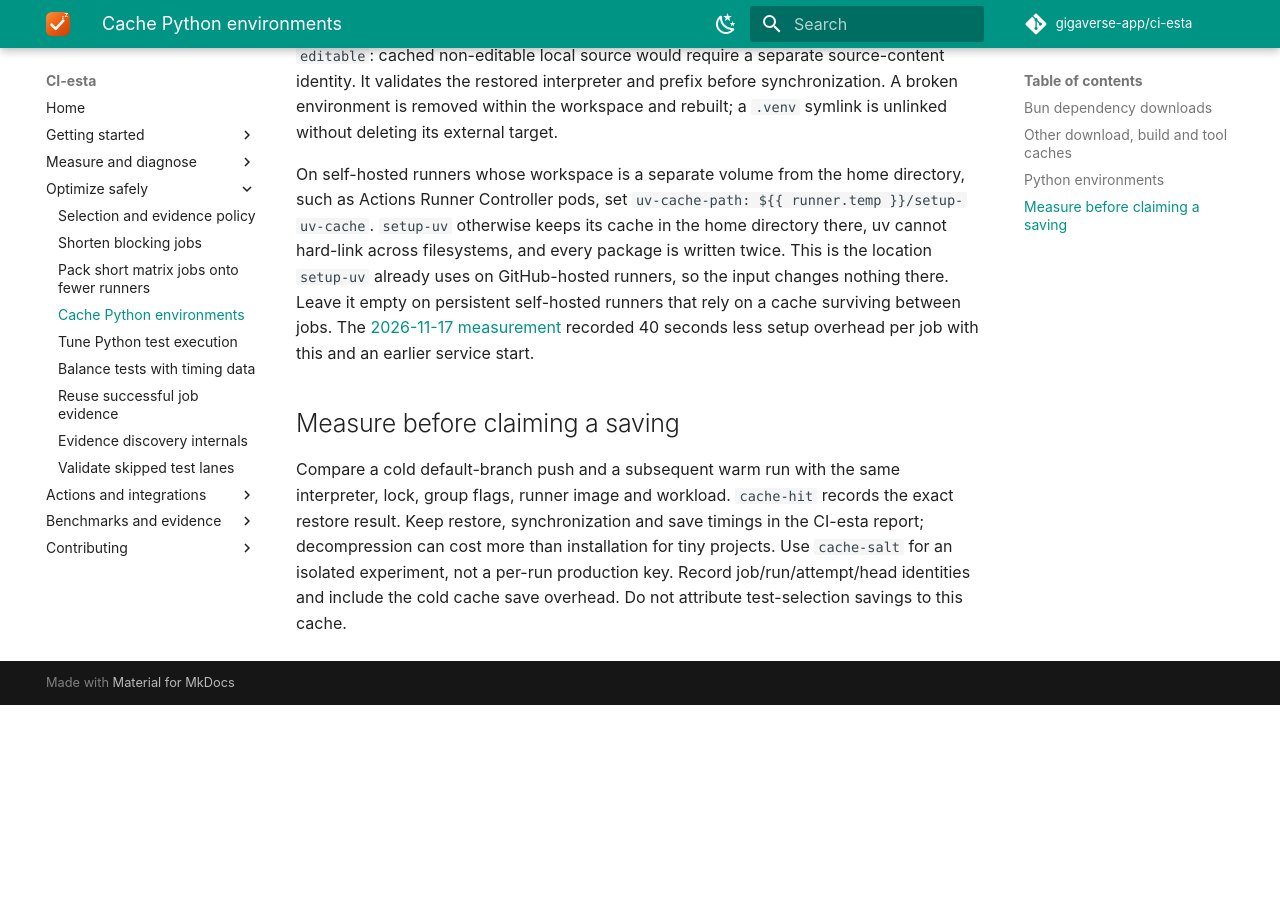
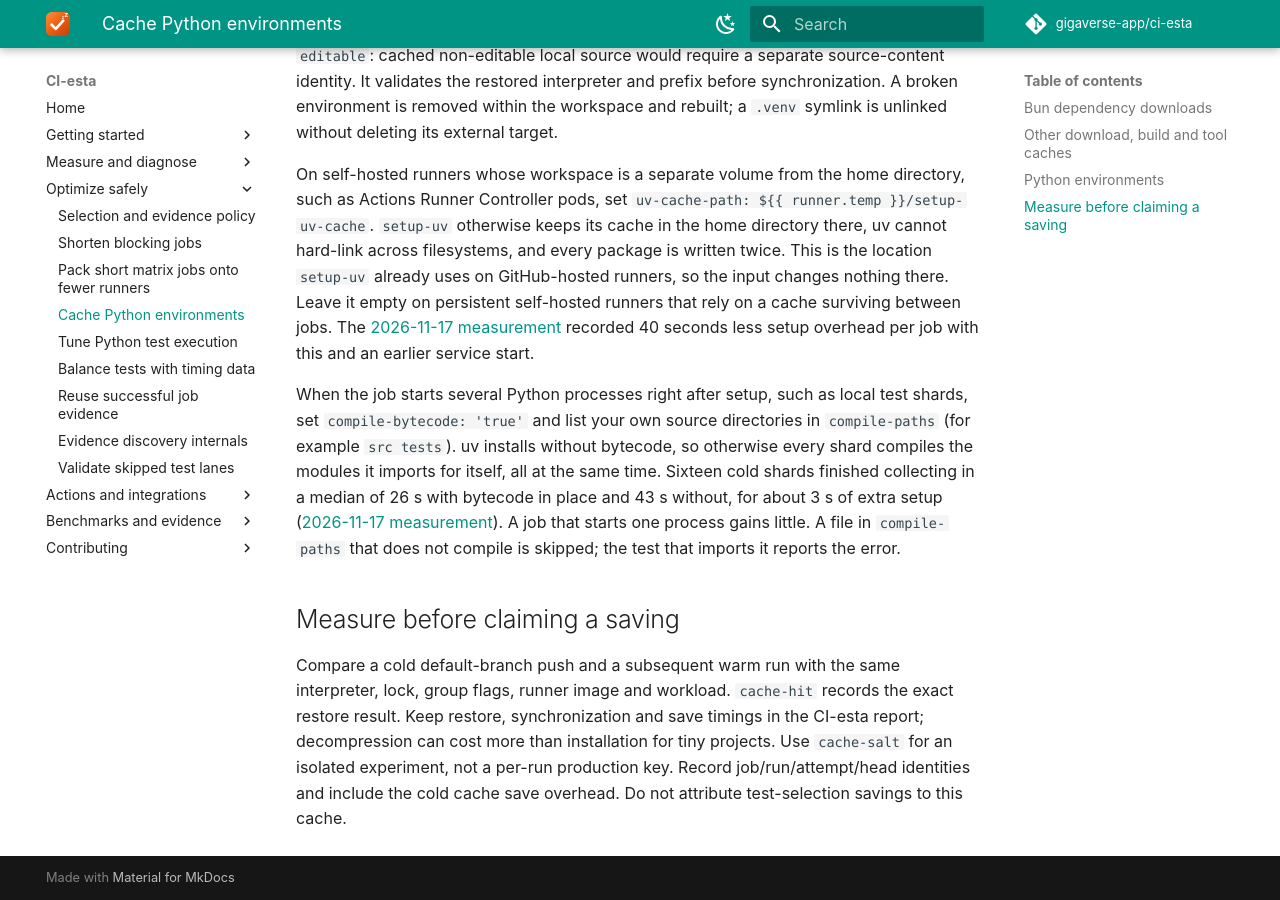
Before and after one commit to gigaverse-app/ci-esta, an MkDocs documentation site: the page built from docs/environment-cache.md, in a window 1280 px wide and 900 px high, scrolled down 3002 px. Built offline with MkDocs 1.6.1 and Material for MkDocs 9.7.7, drawn with Linux system fonts in a browser that asks for light colours; comment, search, counter and statistics services are not loaded; before the commit the page ends 3707 px from its top, so only the background shows below that.

Commit message:
perf(cache): compile bytecode once before parallel test shards
Co-Authored-By: Claude Fable 5.2 <noreply@anthropic.com>

```diff
--- a/docs/environment-cache.md
+++ b/docs/environment-cache.md
@@ -147,6 +147,16 @@ jobs. The [2026-11-17 measurement](benchmarks/2026-11-17-self-hosted-disk.md)
 recorded 40 seconds less setup overhead per job with this and an earlier
 service start.
 
+When the job starts several Python processes right after setup, such as local
+test shards, set `compile-bytecode: 'true'` and list your own source
+directories in `compile-paths` (for example `src tests`). uv installs without
+bytecode, so otherwise every shard compiles the modules it imports for itself,
+all at the same time. Sixteen cold shards finished collecting in a median of
+26 s with bytecode in place and 43 s without, for about 3 s of extra setup
+([2026-11-17 measurement](benchmarks/2026-11-17-shard-bytecode.md)). A job that
+starts one process gains little. A file in `compile-paths` that does not compile
+is skipped; the test that imports it reports the error.
+
 ## Measure before claiming a saving
 
 Compare a cold default-branch push and a subsequent warm run with the same
--- a/mkdocs.yml
+++ b/mkdocs.yml
@@ -90,6 +90,7 @@ extra:
   - docs/benchmarks/2026-10-23-windows-saleor.md
   - docs/benchmarks/2026-11-17-self-hosted-disk.md
   - docs/benchmarks/2026-11-17-shard-cpus.md
+  - docs/benchmarks/2026-11-17-shard-bytecode.md
   - docs/bun-test-selection.md
   - docs/dependency-declarations.md
   - docs/ci-optimization.md
@@ -154,6 +155,7 @@ nav:
   - Windows and Saleor bottleneck fixes: docs/benchmarks/2026-10-23-windows-saleor.md
   - Self-hosted runner disk writes: docs/benchmarks/2026-11-17-self-hosted-disk.md
   - Shard CPU placement on shared nodes: docs/benchmarks/2026-11-17-shard-cpus.md
+  - Bytecode before parallel test shards: docs/benchmarks/2026-11-17-shard-bytecode.md
 - Contributing:
   - Development setup: CONTRIBUTING.md
   - Releasing: RELEASING.md
```
Also changed, not shown: docs/benchmarks/2026-11-17-shard-bytecode.md (added, +51 -0 lines), 3 other files.
